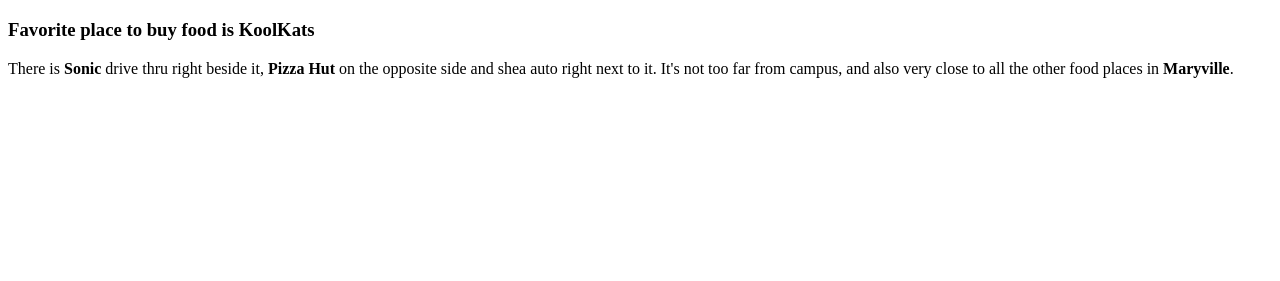
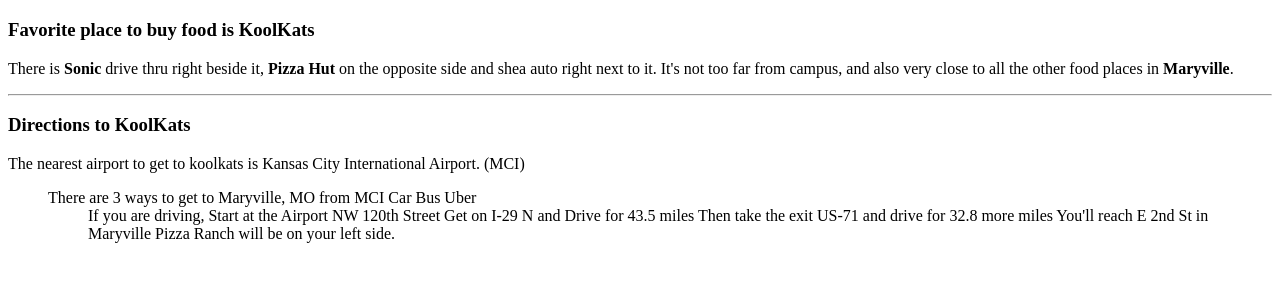
Before and after one commit to 44-563-Web-Apps-S22/webapps-s22-assignment-3-HarshithaGongidi, a plain HTML site: page index.html in a window 1280 px wide. Shown: the part 61-342 px from the top of the page. Drawn offline with Linux system fonts and the light colour scheme.

Commit message:
Update index.html

```diff
--- a/index.html
+++ b/index.html
@@ -7,6 +7,23 @@
         <h1> Harshitha Gongidi </h1>
         <h3>Favorite place to buy food is KoolKats</h3>
         <p>There is <b>Sonic</b> drive thru right beside it, <b>Pizza Hut</b> on the opposite side and shea auto right next to it.
-             It's not too far from campus, and also very close to all the other food places in <b>Maryville</b>. </p>
+            It's not too far from campus, and also very close to all the other food places in <b>Maryville</b>. </p>
+        <hr>
+        <h3>Directions to KoolKats</h3>
+        The nearest airport to get to koolkats is Kansas City International Airport. (MCI)
+        <ol>There are 3 ways to get to Maryville, MO from MCI
+            Car
+            Bus
+            Uber
+            <ol>If you are driving, Start at the Airport NW 120th Street
+                Get on I-29 N and Drive for 43.5 miles
+                Then take the exit US-71 and drive for 32.8 more miles
+                You'll reach E 2nd St in Maryville
+                Pizza Ranch will be on your left side.
+            </ol>
+        </ol>
+
+
+
     </body>
 </html>
```
